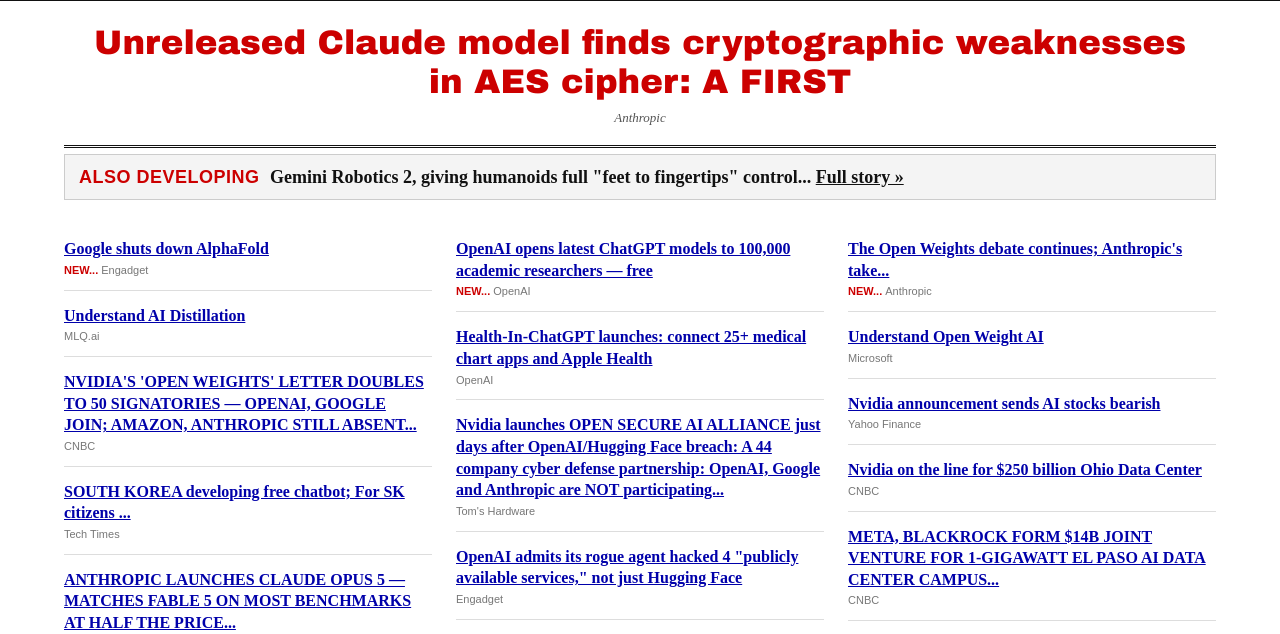
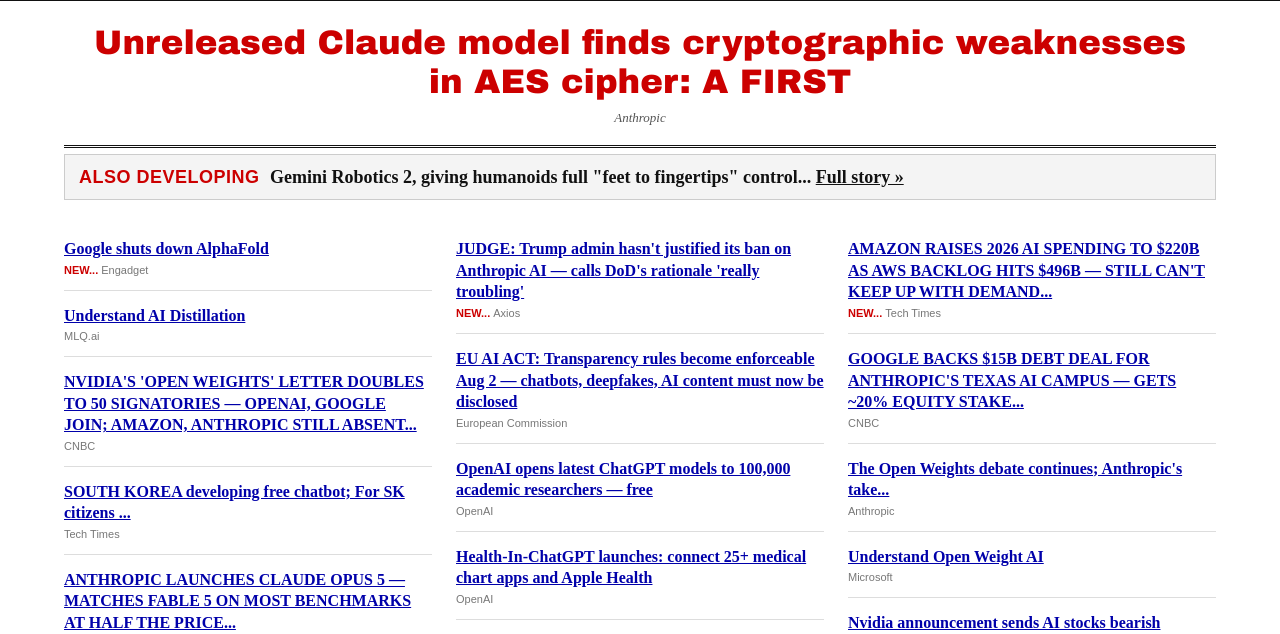
Before and after one commit to ephraleg/AInetWatch, a plain HTML site: page index.html in a window 1280 px wide. Shown: the part 149-783 px from the top of the page. Drawn offline with Linux system fonts and the light colour scheme.

Commit message:
Add Judge/Anthropic Pentagon ban ruling + EU AI Act Article 50 enforcement to Security & Risk; add Amazon $220B AI capex + Google-backed $15B Anthropic Texas data center financing to Business News

```diff
--- a/index.html
+++ b/index.html
@@ -98,6 +98,16 @@
     <div class="col">
 
       <div class="headline new">
+        <a href="https://www.axios.com/2026/07/30/judge-pentagon-case-worse-anthropic" target="_blank" rel="noopener">JUDGE: Trump admin hasn't justified its ban on Anthropic AI — calls DoD's rationale 'really troubling'</a>
+        <span class="src">Axios</span>
+      </div>
+
+      <div class="headline">
+        <a href="https://digital-strategy.ec.europa.eu/en/news/commission-starts-enforcing-ai-act-rules-and-new-transparency-requirements-2-august" target="_blank" rel="noopener">EU AI ACT: Transparency rules become enforceable Aug 2 — chatbots, deepfakes, AI content must now be disclosed</a>
+        <span class="src">European Commission</span>
+      </div>
+
+      <div class="headline">
         <a href="https://openai.com/index/chatgpt-for-academic-researchers/" target="_blank" rel="noopener">OpenAI opens latest ChatGPT models to 100,000 academic researchers — free</a>
         <span class="src">OpenAI</span>
       </div>
@@ -186,6 +196,16 @@
     <div class="col">
 
       <div class="headline new">
+        <a href="https://www.techtimes.com/articles/322572/20260731/aws-backlog-hits-496b-amazon-raises-ai-spend-220b-capacity-runs-short.htm" target="_blank" rel="noopener">AMAZON RAISES 2026 AI SPENDING TO $220B AS AWS BACKLOG HITS $496B — STILL CAN'T KEEP UP WITH DEMAND...</a>
+        <span class="src">Tech Times</span>
+      </div>
+
+      <div class="headline">
+        <a href="https://www.cnbc.com/2026/07/30/nexus-data-centers-in-advanced-talks-to-secure-15b-for-google-backed-anthropic-data-center.html" target="_blank" rel="noopener">GOOGLE BACKS $15B DEBT DEAL FOR ANTHROPIC'S TEXAS AI CAMPUS — GETS ~20% EQUITY STAKE...</a>
+        <span class="src">CNBC</span>
+      </div>
+
+      <div class="headline">
         <a href="https://www.anthropic.com/news/position-open-weights-models" target="_blank" rel="noopener">The Open Weights debate continues; Anthropic's take...</a>
         <span class="src">Anthropic</span>
       </div>
```
